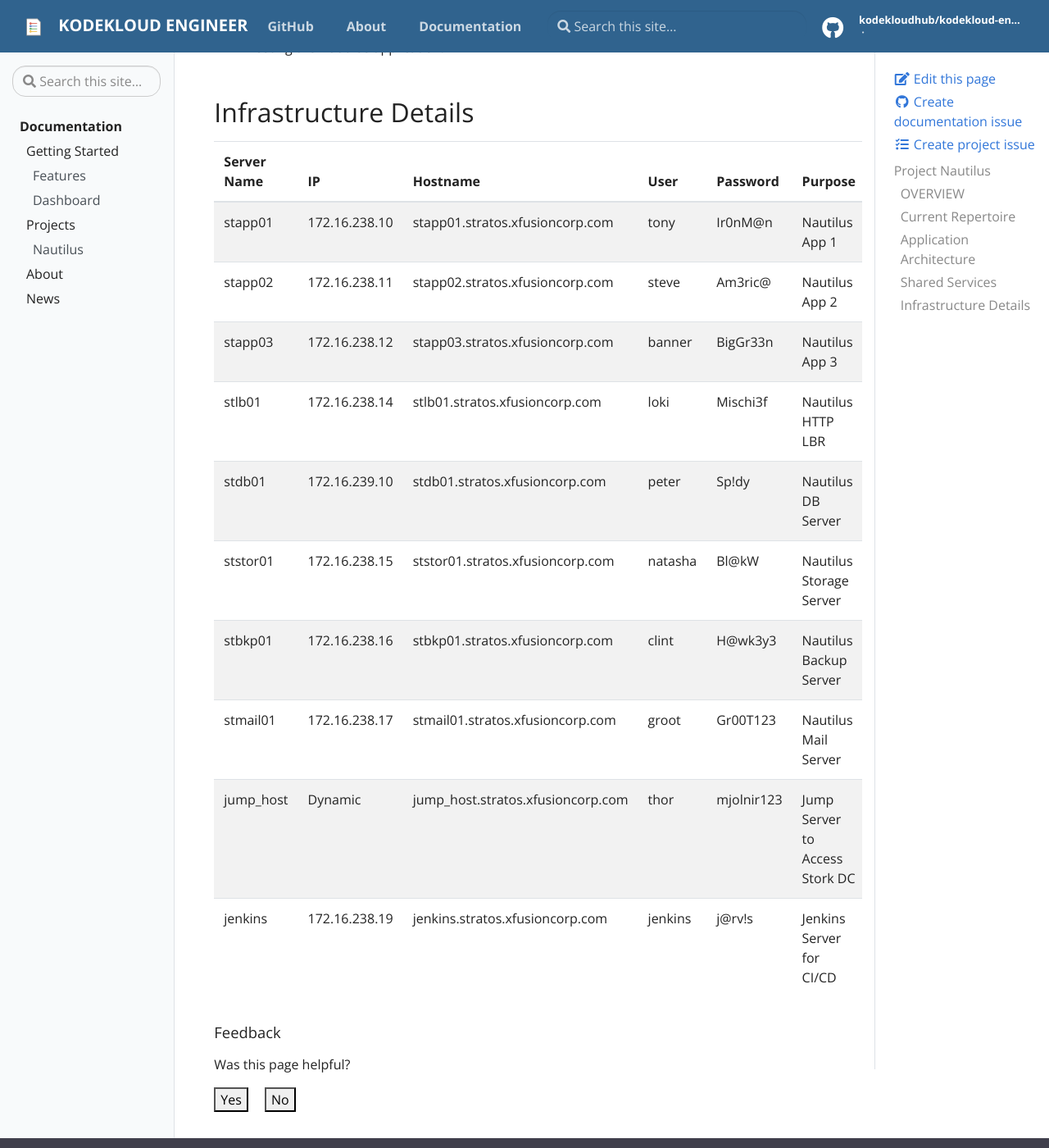
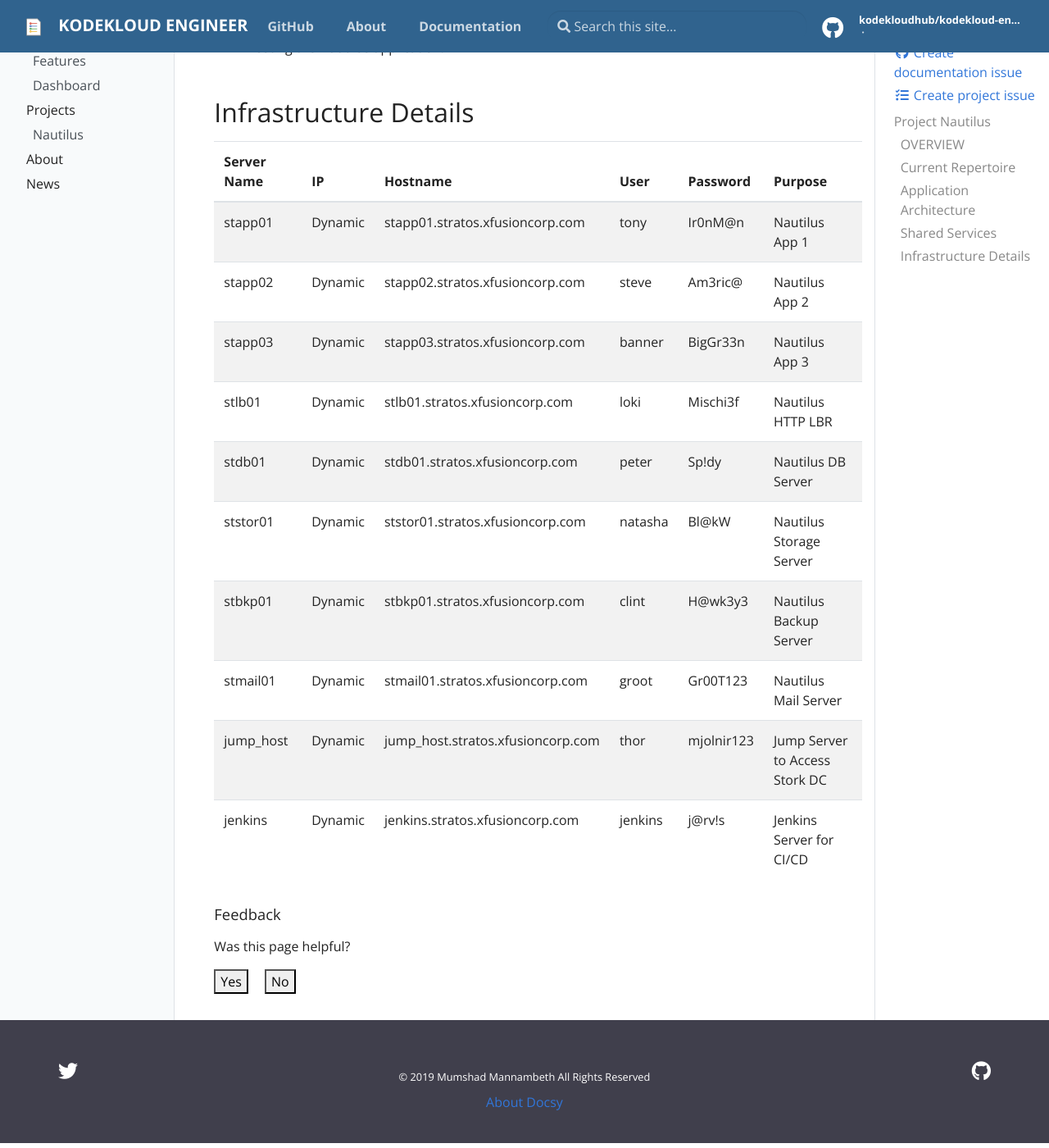
Before and after one commit to kodekloudhub/kodekloud-engineer, a Jekyll site: the page built from _docs/projects/nautilus.md, in a window 1280 px wide and 1400 px high, scrolled down 1493 px. Shown: the whole window at 82% size. Built offline with Jekyll 4.4.1, drawn with Linux system fonts in a browser that asks for light colours.

Commit message:
Updated IP column

```diff
--- a/_docs/projects/nautilus.md
+++ b/_docs/projects/nautilus.md
@@ -41,15 +41,15 @@ The Nautilus is a three-tier application and is deployed in the Stratos Datacent
 
 ## Infrastructure Details
 
-| **Server Name** | **IP**|**Hostname** | **User** |**Password**|**Purpose** |
-|:---            |:---    |:---      |:--          |:---        |:---
-|stapp01         | 172.16.238.10 | stapp01.stratos.xfusioncorp.com |tony |Ir0nM@n|Nautilus App 1
-|stapp02         | 172.16.238.11 | stapp02.stratos.xfusioncorp.com |steve |Am3ric@|Nautilus App 2
-|stapp03         | 172.16.238.12 | stapp03.stratos.xfusioncorp.com | banner |BigGr33n|Nautilus App 3
-|stlb01          | 172.16.238.14 | stlb01.stratos.xfusioncorp.com  |loki |Mischi3f|Nautilus HTTP LBR
-|stdb01          | 172.16.239.10 | stdb01.stratos.xfusioncorp.com  |peter |Sp!dy|Nautilus DB Server
-|ststor01        |172.16.238.15  | ststor01.stratos.xfusioncorp.com|natasha |Bl@kW| Nautilus Storage Server
-|stbkp01         | 172.16.238.16 | stbkp01.stratos.xfusioncorp.com |clint |H@wk3y3| Nautilus Backup Server
-|stmail01        | 172.16.238.17 | stmail01.stratos.xfusioncorp.com|groot |Gr00T123| Nautilus Mail Server
-|jump_host       | Dynamic       | jump_host.stratos.xfusioncorp.com |thor|mjolnir123|Jump Server to Access Stork DC
-|jenkins         | 172.16.238.19 | jenkins.stratos.xfusioncorp.com |jenkins|j@rv!s|Jenkins Server for CI/CD
+| Server Name | IP      | Hostname                          | User    | Password   | Purpose                         |
+|-------------|---------|-----------------------------------|---------|------------|---------------------------------|
+| stapp01     | Dynamic | stapp01.stratos.xfusioncorp.com   | tony    | Ir0nM@n    | Nautilus App 1                  |
+| stapp02     | Dynamic | stapp02.stratos.xfusioncorp.com   | steve   | Am3ric@    | Nautilus App 2                  |
+| stapp03     | Dynamic | stapp03.stratos.xfusioncorp.com   | banner  | BigGr33n   | Nautilus App 3                  |
+| stlb01      | Dynamic | stlb01.stratos.xfusioncorp.com    | loki    | Mischi3f   | Nautilus HTTP LBR               |
+| stdb01      | Dynamic | stdb01.stratos.xfusioncorp.com    | peter   | Sp!dy      | Nautilus DB Server              |
+| ststor01    | Dynamic | ststor01.stratos.xfusioncorp.com  | natasha | Bl@kW      | Nautilus Storage Server         |
+| stbkp01     | Dynamic | stbkp01.stratos.xfusioncorp.com   | clint   | H@wk3y3    | Nautilus Backup Server          |
+| stmail01    | Dynamic | stmail01.stratos.xfusioncorp.com  | groot   | Gr00T123   | Nautilus Mail Server            |
+| jump_host   | Dynamic | jump_host.stratos.xfusioncorp.com | thor    | mjolnir123 | Jump Server to Access Stork DC  |
+| jenkins     | Dynamic | jenkins.stratos.xfusioncorp.com   | jenkins | j@rv!s     | Jenkins Server for CI/CD        |
```
